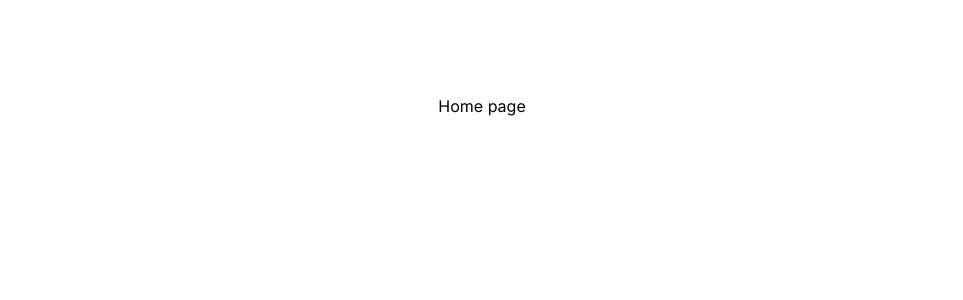
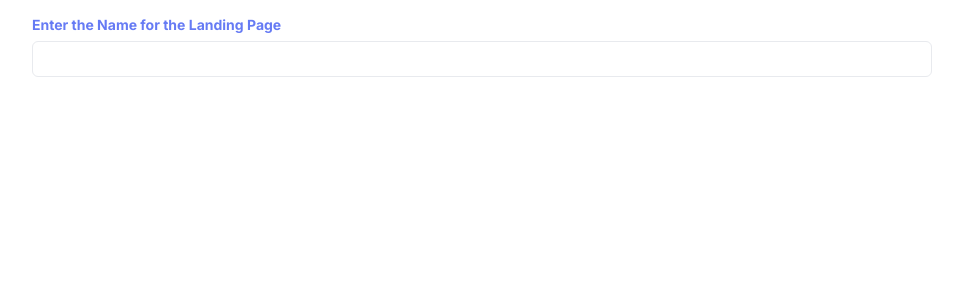
Before and after one commit to taufeeq-ahmed/fibr-challenge, a Next.js app: page / in a window 1280 px wide. Shown: the top 300 px of the page, without its empty margins (158-1121 px from the left). Built offline with nearby package versions, Linux system fonts and the light colour scheme.

Commit message:
TextInput Component Made

```diff
--- a/app/globals.css
+++ b/app/globals.css
@@ -1,5 +1,5 @@
 :root {
-  --primary-theme-color: "#667bf4"
+  --primary-theme-color: #667bf4
 }
 
 * {
--- a/app/page.module.css
+++ b/app/page.module.css
@@ -3,6 +3,6 @@
   flex-direction: column;
   justify-content: space-between;
   align-items: center;
-  padding: 6rem;
   min-height: 100vh;
+  padding: 1rem;
 }
--- a/app/page.tsx
+++ b/app/page.tsx
@@ -1,10 +1,13 @@
 import React from 'react';
+import TextInput from '@/components/TextInput/TextInput';
 import styles from './page.module.css';
 
 export default function Home() {
   return (
     <main className={styles.main}>
-      Home page
+      <TextInput
+        label="Enter the Name for the Landing Page"
+      />
     </main>
   );
 }
--- /dev/null
+++ b/components/TextInput/TextInput.tsx
@@ -0,0 +1,24 @@
+import React from 'react';
+import styles from './input.module.css';
+
+interface TextInputProps extends React.InputHTMLAttributes<HTMLInputElement> {
+  label: string;
+}
+
+function TextInput({ label, ...props }:TextInputProps) {
+  return (
+    <div className={styles.input_component}>
+      <label htmlFor="input" className={styles.input_label}>
+        {label}
+      </label>
+      <input
+        type="text"
+        id="input"
+        className={styles.input}
+        {...props}
+      />
+    </div>
+  );
+}
+
+export default TextInput;
--- /dev/null
+++ b/components/TextInput/input.module.css
@@ -0,0 +1,23 @@
+.input_component{
+    display: flex;
+    font-weight: 500;
+    font-size: 14px;
+    flex-direction: column;
+    gap: 8px;
+    width: 100%;
+    max-width: 900px;
+
+    .input_label{
+        color: var(--primary-theme-color);
+        font-weight: 700;
+    }
+
+    .input{
+        height: 36px;
+        border: 1px solid hsl(215, 15%, 92%);
+        border-radius: 6px;
+        padding: 8px;
+        font-size: 16px;
+
+    }
+}
```
Also changed, not shown: .eslintrc.json.
